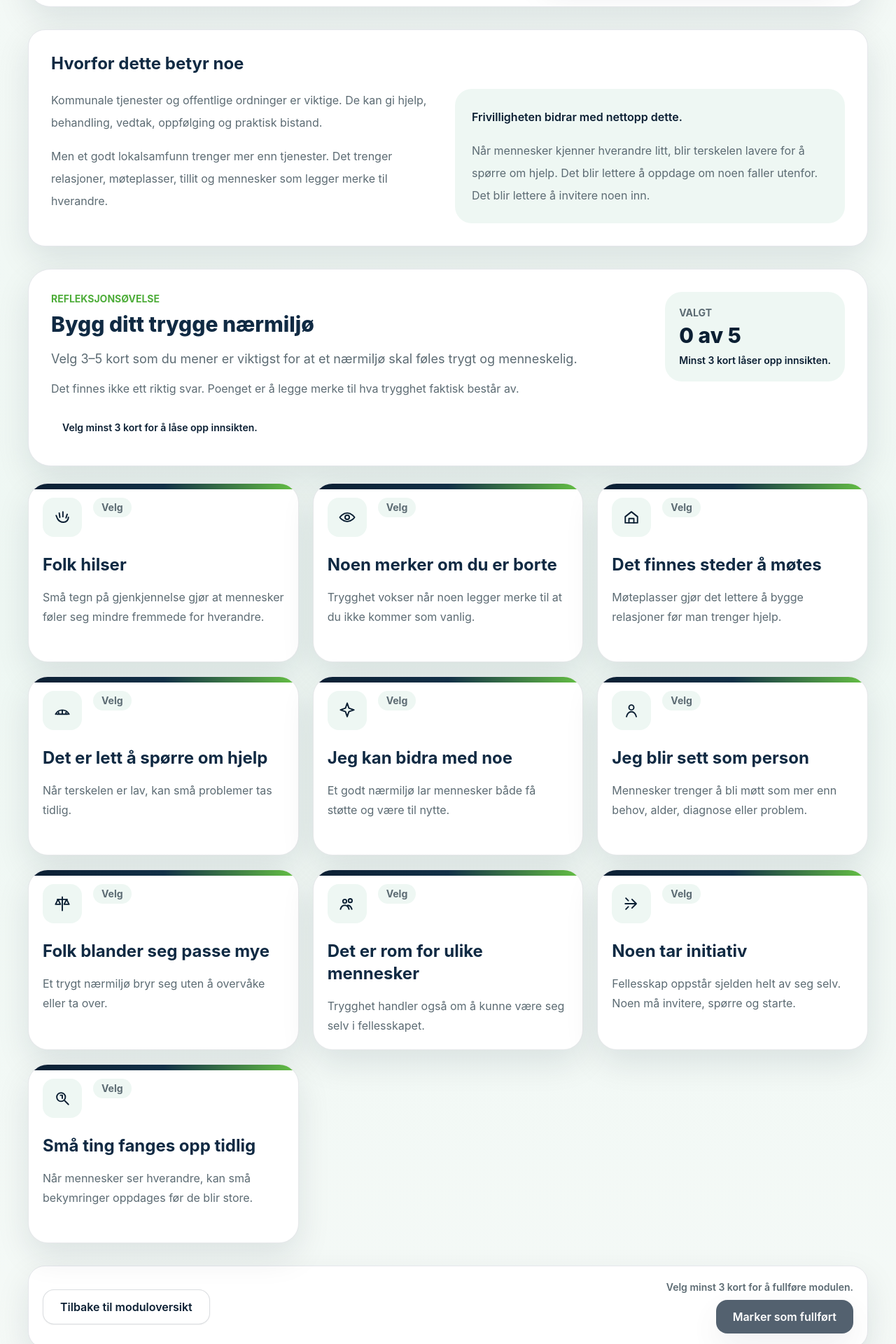
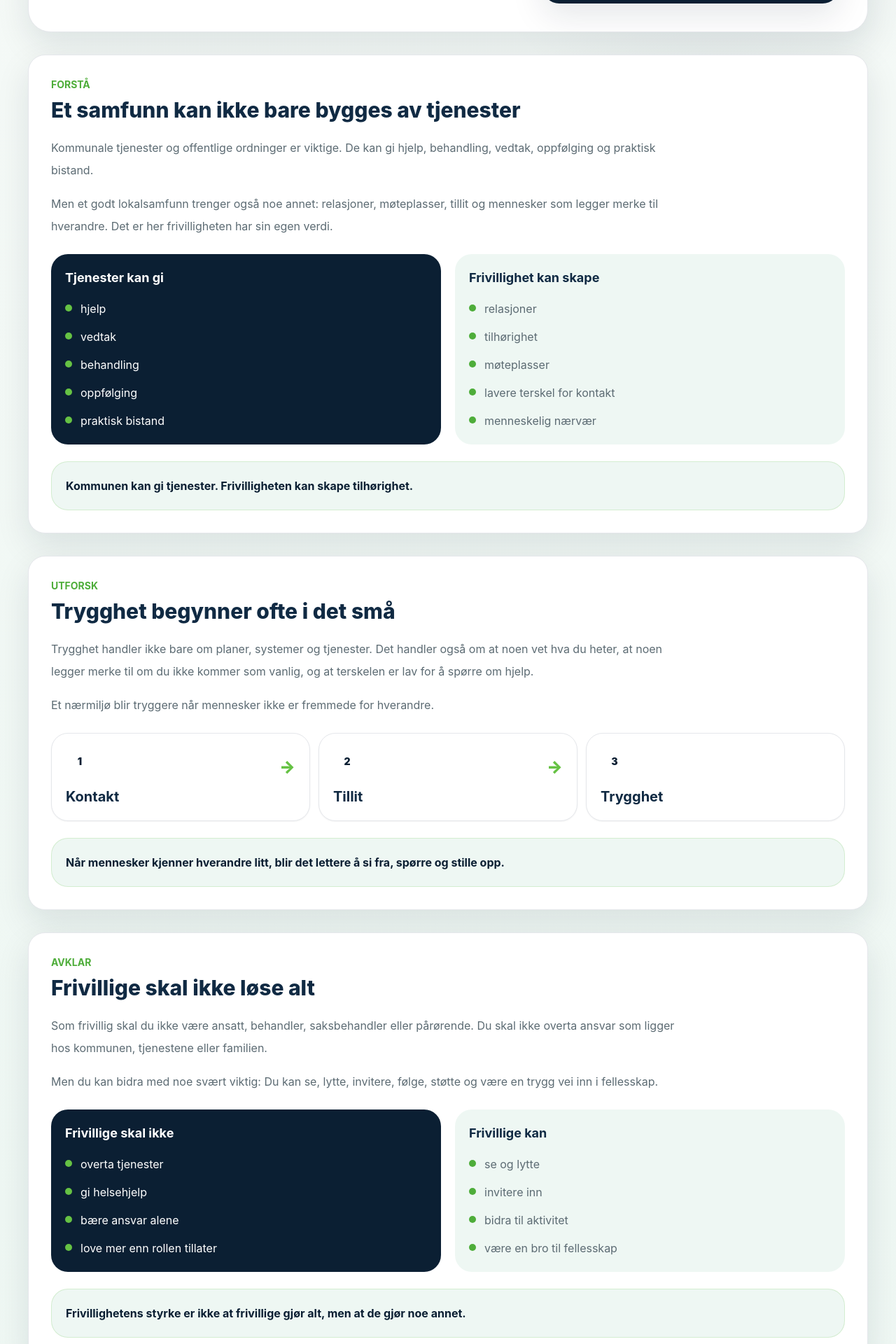
Before and after one commit to aogaa/vafskurs, a React (Vite) app: page /moduler/modul-1 in a window 1280 px wide. Shown: the part 660-2580 px from the top of the page at 70% size. Built offline with nearby package versions, Linux system fonts and the light colour scheme.

Commit message:
endret innhold i modul 1

```diff
--- a/src/components/modules/ModuleOne.tsx
+++ b/src/components/modules/ModuleOne.tsx
@@ -1,19 +1,118 @@
 import { useMemo, useState } from "react";
 import type { CourseModule } from "../../data/courseModules";
 import { moduleOneCards } from "../../data/moduleOneCards";
+import { ReflectionCardGrid } from "../course/ReflectionCardGrid";
+import { UnlockedInsightCard } from "../course/UnlockedInsightCard";
 import { Button } from "../ui/Button";
 import { Card } from "../ui/Card";
-import { ReflectionCardGrid } from "../course/ReflectionCardGrid";
-import { UnlockedInsightCard } from "../course/UnlockedInsightCard";
 
 const MIN_SELECTIONS = 3;
 const MAX_SELECTIONS = 5;
+
+const serviceItems = [
+  "hjelp",
+  "vedtak",
+  "behandling",
+  "oppfølging",
+  "praktisk bistand",
+];
+
+const volunteerItems = [
+  "relasjoner",
+  "tilhørighet",
+  "møteplasser",
+  "lavere terskel for kontakt",
+  "menneskelig nærvær",
+];
+
+const notVolunteerRole = [
+  "overta tjenester",
+  "gi helsehjelp",
+  "bære ansvar alene",
+  "love mer enn rollen tillater",
+];
+
+const canVolunteerRole = [
+  "se og lytte",
+  "invitere inn",
+  "bidra til aktivitet",
+  "være en bro til fellesskap",
+];
 
 type ModuleOneProps = {
   courseModule: CourseModule;
   isComplete: boolean;
   onComplete: () => void;
 };
+
+type ComparisonListProps = {
+  items: string[];
+  title: string;
+  tone: "blue" | "green";
+};
+
+function LearningPoint({ children }: { children: string }) {
+  return (
+    <div className="rounded-3xl border border-pine/20 bg-mist p-5 text-base font-bold leading-7 text-harbor">
+      {children}
+    </div>
+  );
+}
+
+function ComparisonList({ items, title, tone }: ComparisonListProps) {
+  return (
+    <div
+      className={`rounded-3xl p-5 ${
+        tone === "blue" ? "bg-harbor text-white" : "bg-mist text-ink"
+      }`}
+    >
+      <h3 className="text-lg font-bold">{title}</h3>
+      <ul className="mt-4 space-y-3">
+        {items.map((item) => (
+          <li key={item} className="flex gap-3 text-base leading-7">
+            <span
+              className={`mt-2 size-2.5 shrink-0 rounded-full ${
+                tone === "blue" ? "bg-pine" : "bg-leaf"
+              }`}
+              aria-hidden="true"
+            />
+            <span className={tone === "blue" ? "text-white/82" : "text-slate"}>
+              {item}
+            </span>
+          </li>
+        ))}
+      </ul>
+    </div>
+  );
+}
+
+function StepChain() {
+  const steps = ["Kontakt", "Tillit", "Trygghet"];
+
+  return (
+    <ol className="grid gap-3 sm:grid-cols-3" aria-label="Kontakt, tillit og trygghet">
+      {steps.map((step, index) => (
+        <li
+          key={step}
+          className="relative rounded-3xl border border-harbor/8 bg-white p-5 shadow-sm"
+        >
+          <span className="grid size-10 place-items-center rounded-2xl bg-pine/18 text-sm font-black text-harbor">
+            {index + 1}
+          </span>
+          <p className="mt-4 text-xl font-bold text-ink">{step}</p>
+          {index < steps.length - 1 ? (
+            <span
+              className="absolute right-5 top-8 hidden text-2xl font-black text-pine sm:block"
+              aria-hidden="true"
+            >
+              →
+            </span>
+          ) : null}
+        </li>
+      ))}
+    </ol>
+  );
+}
 
 export function ModuleOne({ courseModule, isComplete, onComplete }: ModuleOneProps) {
   const [selectedIds, setSelectedIds] = useState<string[]>([]);
@@ -63,14 +162,15 @@ export function ModuleOne({ courseModule, isComplete, onComplete }: ModuleOnePro
                 hverandre litt og stiller opp når det trengs.
               </p>
               <p>
-                I denne modulen skal du utforske hva som gjør et nærmiljø
-                trygt, og hvordan frivillige er med på å skape nettopp dette.
+                Før vi snakker om regler, grenser og ansvar, må vi forstå hvorfor
+                frivillig innsats har så stor verdi. Tydelige rammer gir ikke
+                kaldere frivillighet. De gjør det tryggere å være varm.
               </p>
             </div>
           </div>
           <div className="rounded-3xl bg-harbor p-5 text-white shadow-soft">
             <p className="text-sm font-bold uppercase tracking-normal text-pine">
-              Hovedbudskap
+              Trygghetsreisen starter her
             </p>
             <p className="mt-3 max-w-sm text-xl font-bold leading-8">
               Frivillige er med på å gjøre lokalsamfunnet varmere, tryggere og
@@ -81,29 +181,99 @@ export function ModuleOne({ courseModule, isComplete, onComplete }: ModuleOnePro
       </header>
 
       <Card className="p-7 md:p-8">
-        <h2 className="text-2xl font-bold text-ink">Hvorfor dette betyr noe</h2>
-        <div className="mt-5 grid gap-5 text-base leading-8 text-slate lg:grid-cols-2">
-          <div className="space-y-4">
+        <p className="text-sm font-bold uppercase tracking-normal text-leaf">
+          Forstå
+        </p>
+        <h2 className="mt-2 text-3xl font-extrabold text-ink">
+          Et samfunn kan ikke bare bygges av tjenester
+        </h2>
+        <div className="mt-5 max-w-4xl space-y-4 text-base leading-8 text-slate">
           <p>
             Kommunale tjenester og offentlige ordninger er viktige. De kan gi
             hjelp, behandling, vedtak, oppfølging og praktisk bistand.
           </p>
           <p>
-              Men et godt lokalsamfunn trenger mer enn tjenester. Det trenger
-              relasjoner, møteplasser, tillit og mennesker som legger merke til
+            Men et godt lokalsamfunn trenger også noe annet: relasjoner,
+            møteplasser, tillit og mennesker som legger merke til hverandre.
+            Det er her frivilligheten har sin egen verdi.
+          </p>
+        </div>
+        <div className="mt-6 grid gap-5 lg:grid-cols-2">
+          <ComparisonList title="Tjenester kan gi" items={serviceItems} tone="blue" />
+          <ComparisonList
+            title="Frivillighet kan skape"
+            items={volunteerItems}
+            tone="green"
+          />
+        </div>
+        <div className="mt-6">
+          <LearningPoint>
+            Kommunen kan gi tjenester. Frivilligheten kan skape tilhørighet.
+          </LearningPoint>
+        </div>
+      </Card>
+
+      <Card className="p-7 md:p-8">
+        <p className="text-sm font-bold uppercase tracking-normal text-leaf">
+          Utforsk
+        </p>
+        <h2 className="mt-2 text-3xl font-extrabold text-ink">
+          Trygghet begynner ofte i det små
+        </h2>
+        <div className="mt-5 max-w-4xl space-y-4 text-base leading-8 text-slate">
+          <p>
+            Trygghet handler ikke bare om planer, systemer og tjenester. Det
+            handler også om at noen vet hva du heter, at noen legger merke til
+            om du ikke kommer som vanlig, og at terskelen er lav for å spørre om
+            hjelp.
+          </p>
+          <p>
+            Et nærmiljø blir tryggere når mennesker ikke er fremmede for
             hverandre.
           </p>
         </div>
-          <div className="space-y-4 rounded-3xl bg-mist p-6">
-            <p className="font-semibold text-harbor">
-              Frivilligheten bidrar med nettopp dette.
+        <div className="mt-6">
+          <StepChain />
+        </div>
+        <div className="mt-6">
+          <LearningPoint>
+            Når mennesker kjenner hverandre litt, blir det lettere å si fra,
+            spørre og stille opp.
+          </LearningPoint>
+        </div>
+      </Card>
+
+      <Card className="p-7 md:p-8">
+        <p className="text-sm font-bold uppercase tracking-normal text-leaf">
+          Avklar
+        </p>
+        <h2 className="mt-2 text-3xl font-extrabold text-ink">
+          Frivillige skal ikke løse alt
+        </h2>
+        <div className="mt-5 max-w-4xl space-y-4 text-base leading-8 text-slate">
+          <p>
+            Som frivillig skal du ikke være ansatt, behandler, saksbehandler
+            eller pårørende. Du skal ikke overta ansvar som ligger hos kommunen,
+            tjenestene eller familien.
           </p>
           <p>
-              Når mennesker kjenner hverandre litt, blir terskelen lavere for å
-              spørre om hjelp. Det blir lettere å oppdage om noen faller
-              utenfor. Det blir lettere å invitere noen inn.
+            Men du kan bidra med noe svært viktig: Du kan se, lytte, invitere,
+            følge, støtte og være en trygg vei inn i fellesskap.
           </p>
         </div>
+        <div className="mt-6 grid gap-5 lg:grid-cols-2">
+          <ComparisonList
+            title="Frivillige skal ikke"
+            items={notVolunteerRole}
+            tone="blue"
+          />
+          <ComparisonList title="Frivillige kan" items={canVolunteerRole} tone="green" />
+        </div>
+        <div className="mt-6">
+          <LearningPoint>
+            Frivillighetens styrke er ikke at frivillige gjør alt, men at de
+            gjør noe annet.
+          </LearningPoint>
         </div>
       </Card>
 
@@ -112,11 +282,15 @@ export function ModuleOne({ courseModule, isComplete, onComplete }: ModuleOnePro
           <div className="flex flex-col gap-5 lg:flex-row lg:items-start lg:justify-between">
             <div className="max-w-3xl">
               <p className="text-sm font-bold uppercase tracking-normal text-leaf">
-                Refleksjonsøvelse
+                Velg
               </p>
               <h2 id="module-one-exercise" className="mt-2 text-3xl font-extrabold text-ink">
                 Bygg ditt trygge nærmiljø
               </h2>
+              <p className="mt-4 text-lg leading-8 text-slate">
+                Nå skal du selv velge hvilke byggesteiner du mener gjør et
+                nærmiljø trygt og menneskelig.
+              </p>
               <p className="mt-4 text-lg leading-8 text-slate">
                 Velg 3–5 kort som du mener er viktigst for at et nærmiljø skal
                 føles trygt og menneskelig.
@@ -164,33 +338,47 @@ export function ModuleOne({ courseModule, isComplete, onComplete }: ModuleOnePro
         <section className="space-y-6" aria-live="polite">
           <Card className="p-7 md:p-8">
             <p className="text-sm font-bold uppercase tracking-normal text-leaf">
-              Dine valgte byggesteiner
+              Oppdag
             </p>
             <h2 className="mt-2 text-2xl font-bold text-ink">
-              Du har valgt byggesteiner i et trygt nærmiljø
+              Dine byggesteiner forteller noe viktig
             </h2>
             <div className="mt-5 space-y-4 text-base leading-8 text-slate">
               <p>
-                Det du har valgt, handler ikke først og fremst om systemer. Det
-                handler om relasjoner.
+                Kortene du valgte handler ikke først og fremst om systemer. De
+                handler om relasjoner, vaner og små tegn på at mennesker angår
+                hverandre.
               </p>
-              <p>Frivillighet er en måte å bygge slike relasjoner på.</p>
+              <p>
+                Det er nettopp her frivilligheten har stor betydning. Frivillige
+                kan bidra til at slike byggesteiner faktisk finnes i nærmiljøet.
+              </p>
             </div>
-            <div className="mt-6 flex flex-wrap gap-3">
+            <div className="mt-6 rounded-3xl bg-mist p-5">
+              <h3 className="text-lg font-bold text-harbor">
+                Dine valgte byggesteiner
+              </h3>
+              <div className="mt-4 flex flex-wrap gap-3">
                 {selectedCards.map((card) => (
                   <span
                     key={card.id}
-                  className="rounded-2xl bg-mist px-4 py-3 text-sm font-bold text-harbor ring-1 ring-pine/25"
+                    className="rounded-2xl bg-white px-4 py-3 text-sm font-bold text-harbor ring-1 ring-pine/25"
                   >
                     {card.title}
                   </span>
                 ))}
+              </div>
+              <p className="mt-4 text-sm font-semibold leading-7 text-slate">
+                Dette er ikke en fasit. Det er ditt bilde av hva som gjør et
+                nærmiljø tryggere.
+              </p>
             </div>
           </Card>
 
           <UnlockedInsightCard
             insight="Når mennesker ser hverandre, blir lokalsamfunnet tryggere."
             supportText="Som frivillig skal du ikke løse alt. Men du kan være en som ser, lytter, inviterer og bidrar til at mennesker kjenner seg mindre alene."
+            courseLinkText="Resten av kurset handler om hvordan du kan gjøre dette på en trygg måte – med tydelig rolle, gode grenser og klare kontaktveier når du blir usikker."
           />
         </section>
       ) : null}
```
Also changed, not shown: src/components/course/UnlockedInsightCard.tsx (+11 -1 lines). Lines whose indentation alone changed are shown as unchanged.
